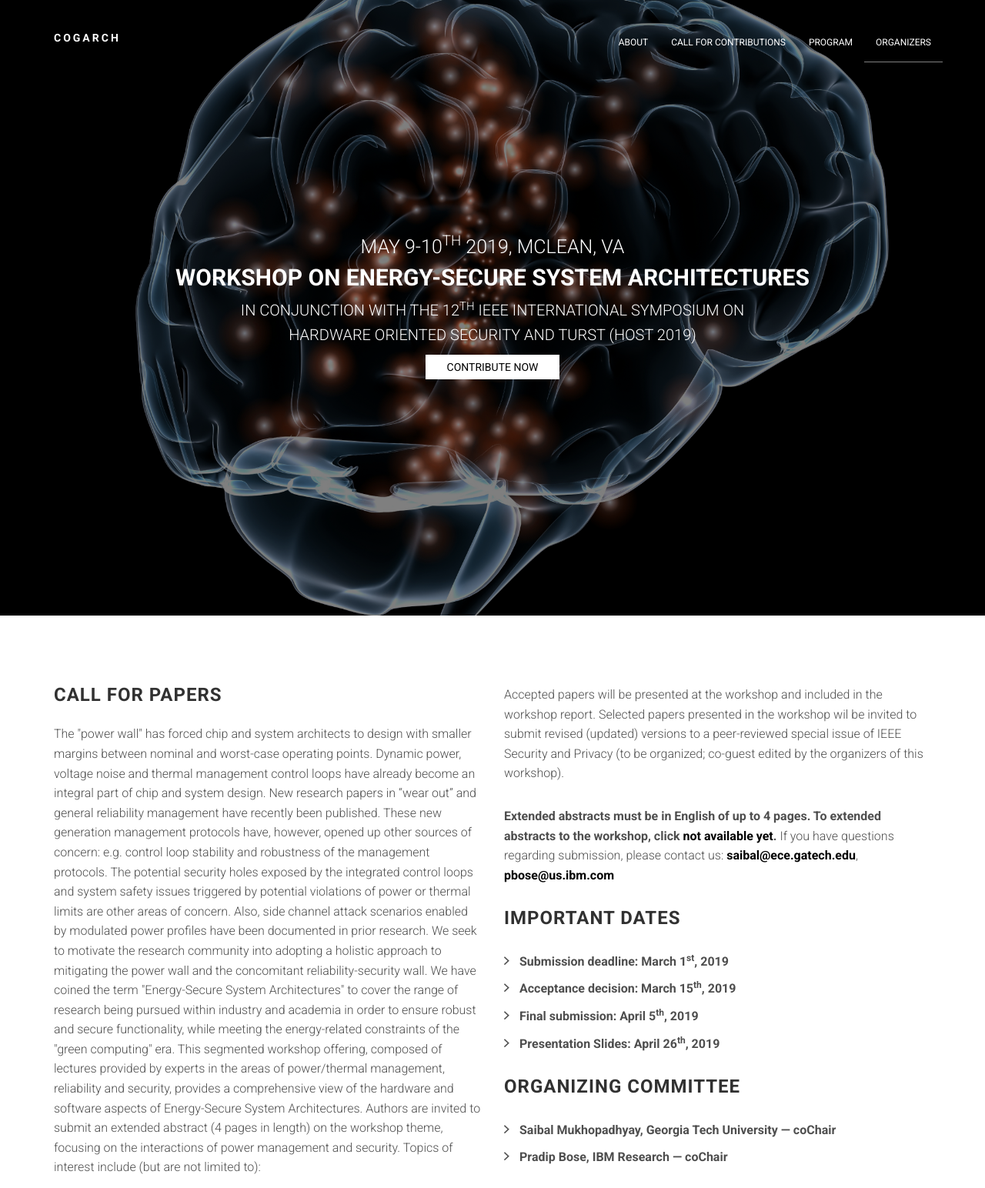
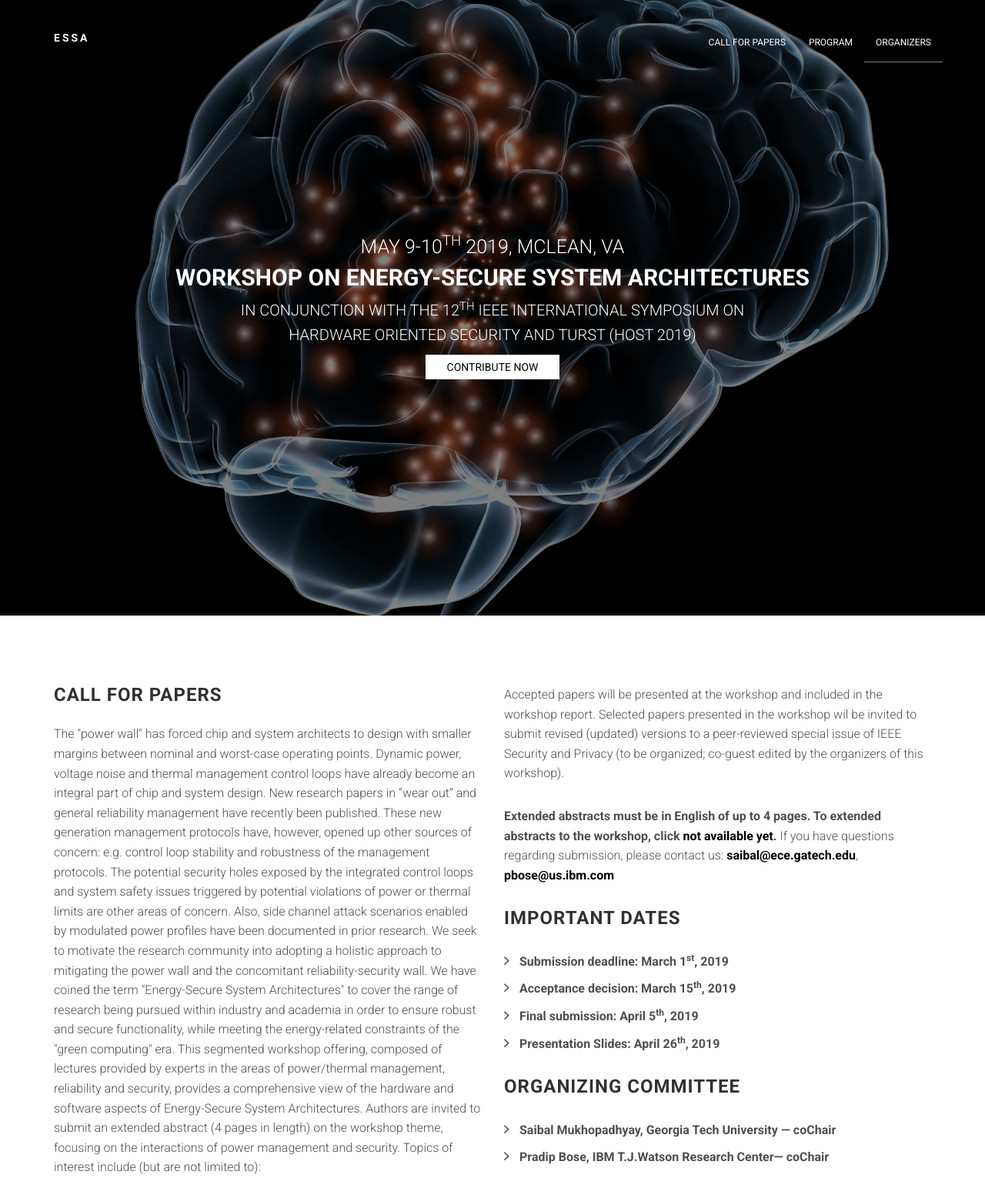
Before and after one commit to augustojv/essa-workshop, a website: page index.html in a window 1280 px wide. Shown: the top 1544 px of the page at 77% size. Drawn offline with Linux system fonts and the light colour scheme; files whose address does not match are found by name.

Commit message:
Fixed Text

```diff
--- a/index.html
+++ b/index.html
@@ -23,7 +23,7 @@
 
                         <!-- logo image  -->
                         <!-- <img src="assets/images/logo.png" alt="Logo"> -->
-                        CogArch
+                        ESSA
                     </a>
                 </div>
 
@@ -40,8 +40,8 @@
                 <ul class="nav navbar-nav navbar-right">
 
                     <!-- navigation menu -->
-                    <li class="active"><a data-scroll href="#about">About</a></li>
-                    <li><a data-scroll href="#about">Call for Contributions</a></li>
+		    <!-- <li class="active"><a data-scroll href="#about">About</a></li> -->
+                    <li><a data-scroll href="#about">Call for Papers</a></li>
                     <li><a data-scroll href="#program">Program</a></li>
                     <li><a data-scroll href="#org">Organizers</a></li>
                     <!-- <li><a data-scroll href="#">Sponsorship</a></li> -->
@@ -170,7 +170,7 @@
 		    <p>
 					<ul class="list-arrow-right">
                         <li>Saibal Mukhopadhyay, Georgia Tech University &mdash; coChair</li>
-                        <li>Pradip Bose, IBM Research &mdash; coChair</li>
+                        <li>Pradip Bose, IBM T.J.Watson Research Center&mdash; coChair</li>
 					</ul>
 
 		    </p>
@@ -493,7 +493,8 @@
                 <div id="contact" class="col-md-4">
                     <h4 class="section-title">Contact</h4>
                     <ul class="list-arrow-right">
-                    <li><a href="mailto:info@cogarch-workshop.org">info@cogarch-workshop.org</a></li>
+                    <li><a href="mailto:saibal@ece.gatech.edu">saibal@ece.gatech.edu</a></li>
+                    <li><a href="mailto:pbose@us.ibm.com">pbose@us.ibm.com</a></li>
                     </ul>
                 </div>
             </div>
```
